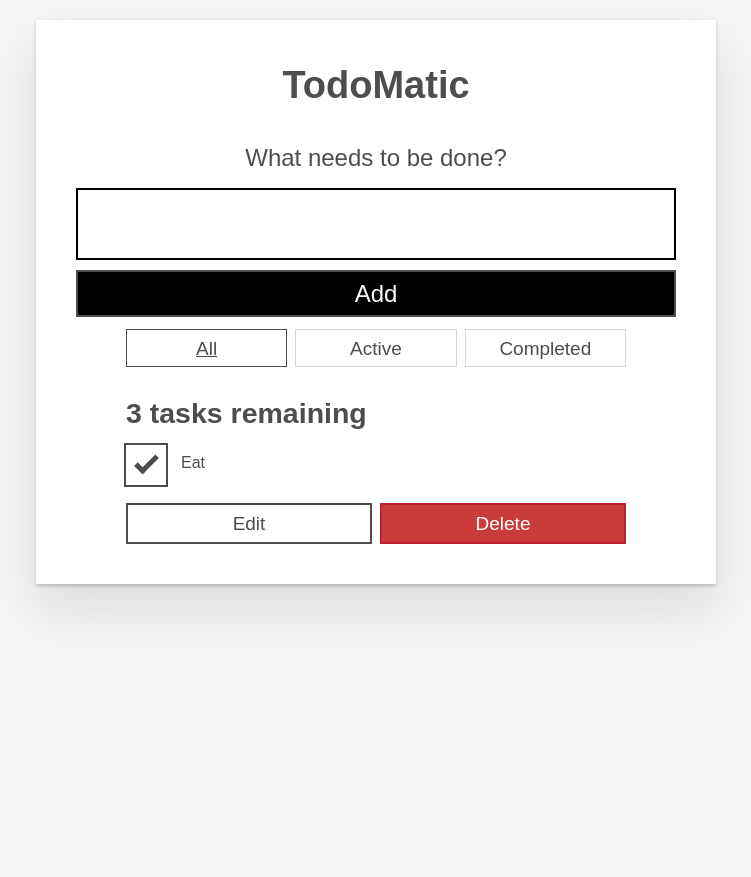
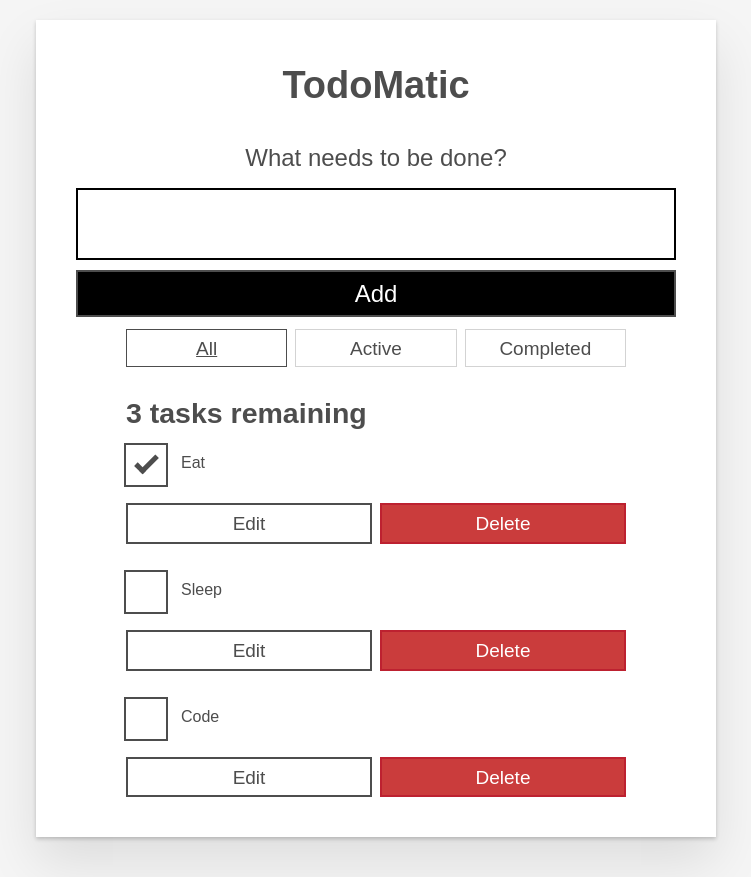
Before and after one commit to montano-lj/MQ1_Montano_LoveJoy_TaskLists, a React (Create React App) app in the folder todo_list/: page / in a window 1280 px wide. Shown: the whole page, without its empty margins (264-1015 px from the left). Before the commit the page ends 800 px from the top, so only its background shows below. Built offline with nearby package versions, Linux system fonts and the light colour scheme.

Commit message:
Adding Props

```diff
--- a/todo_list/src/App.js
+++ b/todo_list/src/App.js
@@ -46,7 +46,10 @@ function App(props) {
         className="todo-list stack-large stack-exception"
         aria-labelledby="list-heading"
       >
-        <Todo/>
+
+        <Todo name="Eat" completed={true} id="todo-0"/>
+        <Todo name="Sleep" completed={false} id="todo-0"/>
+        <Todo name="Code" completed={false} id="todo-0"/>
       </ul>
     </div>
   );
--- a/todo_list/src/components/Todo.js
+++ b/todo_list/src/components/Todo.js
@@ -1,18 +1,18 @@
-const Todo = () => {
+const Todo = ({name, completed, id}) => {
     return(
         <li className="todo stack-small">
         <div className="c-cb">
-          <input id="todo-0" type="checkbox" defaultChecked={true} />
-          <label className="todo-label" htmlFor="todo-0">
-            Eat
+          <input id={id} type="checkbox" defaultChecked={completed} />
+          <label className="todo-label" htmlFor={id}>
+            {name}
           </label>
         </div>
         <div className="btn-group">
           <button type="button" className="btn">
-            Edit <span className="visually-hidden">Eat</span>
+            Edit <span className="visually-hidden">{name}</span>
           </button>
           <button type="button" className="btn btn__danger">
-            Delete <span className="visually-hidden">Eat</span>
+            Delete <span className="visually-hidden">{name}</span>
           </button>
         </div>
       </li>
```
